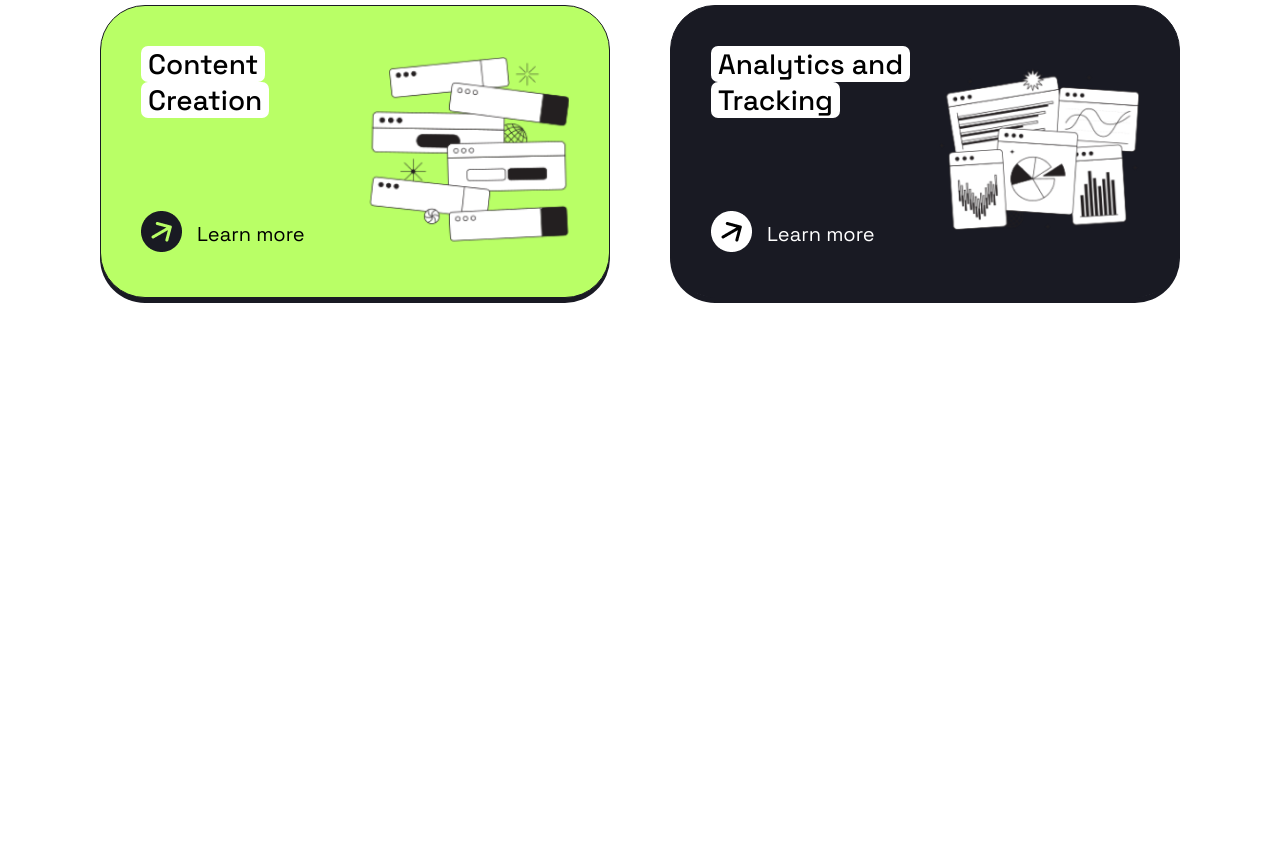
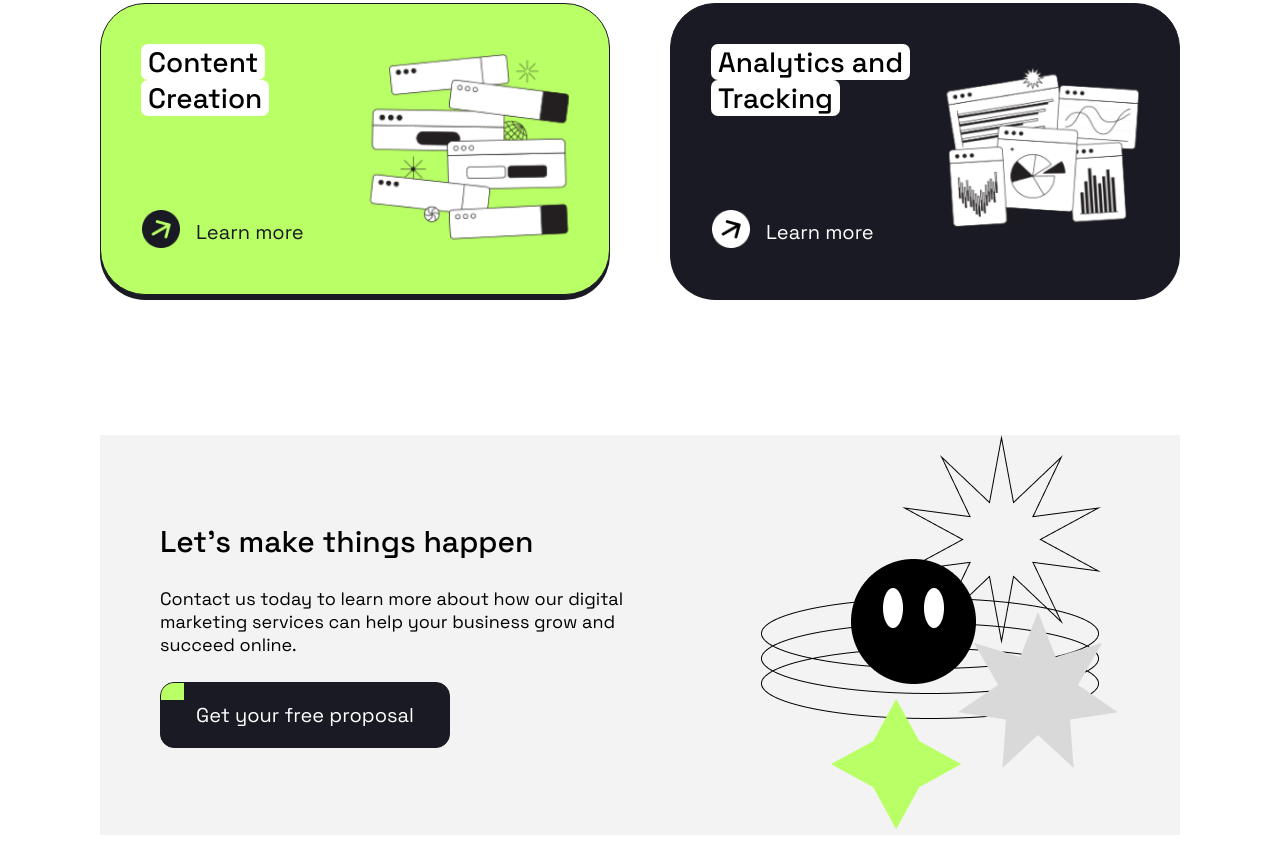
Before and after one commit to MamunExpert/Digital-Marketing-Agency, a plain HTML site: page index.html in a window 1280 px wide. Shown: the part 1686-2553 px from the top of the page. Before the commit the page ends 2054 px from the top, so only its background shows below. Drawn offline with Linux system fonts and the light colour scheme.

Commit message:
cta section add

```diff
--- a/index.html
+++ b/index.html
@@ -239,5 +239,25 @@
     </section>
 
 
+
+    <!--
+    ====================================
+    =========== CTA section ============
+    ====================================
+    -->
+
+    <section>
+        <div class="container cta-container flex-btwn" id="cta">
+            <div class="cta-content flex-col">
+                <h3>Let’s make things happen</h3>
+                <p>Contact us today to learn more about how our digital marketing services can help your business grow and succeed online.</p>
+                <button class="btn">Get your free proposal</button>
+            </div>
+
+            <div class="cta-image">
+                <img src="./assets/cta.png">
+            </div>
+        </div>
+    </section>
 </body>
 </html>
--- a/style.css
+++ b/style.css
@@ -346,10 +346,29 @@ height: auto;
 }
 
 .card-content .card-link p {
+    color: #191A23;
     font-size: 20px;
     font-style: normal;
     font-weight: 400;
     line-height: 28px;
+    cursor: pointer;
+    transition: all .3s ease-in-out;
+}
+
+.card-content .card-link p:hover{
+    font-weight: bold;
+}
+
+.card-content .card-link img{
+    max-width: 40px;
+    height: auto;
+    cursor: pointer;
+    transform: scale(95%);
+    transition: all .3s ease-in-out;
+}
+
+.card-content .card-link img:hover{
+    transform: scale(100%);
 }
 
 .card-image{
@@ -358,11 +377,50 @@ height: auto;
 
 .card-image img{
     width: 100%;
+    height: auto;
 }
 
 
 
 
+
+
+
+
+/*
+====================================
+========== company logos ===========
+====================================
+*/
+.cta-container {
+    padding: 0px 60px;
+    margin: 70px 100px;
+    background: #F3F3F3;
+    gap: 112px;
+    flex-shrink: 0;
+}
+
+.cta-container .cta-content{
+    align-items: flex-start;
+    justify-content: center;
+    gap: 26px;
+
+}
+.cta-container .cta-content h3 {
+    color: #000;
+    font-size: 30px;
+    font-style: normal;
+    font-weight: 500;
+    line-height: normal;
+}
+
+.cta-container .cta-content p {
+    color: #000;
+    font-size: 18px;
+    font-style: normal;
+    font-weight: 400;
+    line-height: normal;
+}
 
 
 /*
@@ -508,6 +566,15 @@ height: auto;
     grid-template-columns: repeat(1, 100%);
 }
 
+.services-cards .card-wrapper {
+    gap: 32px;
+    flex-direction: column;
+}
+
+.services-cards .card-wrapper .card-content {
+    gap: 38px;
+}
+
 }
 
 
```
